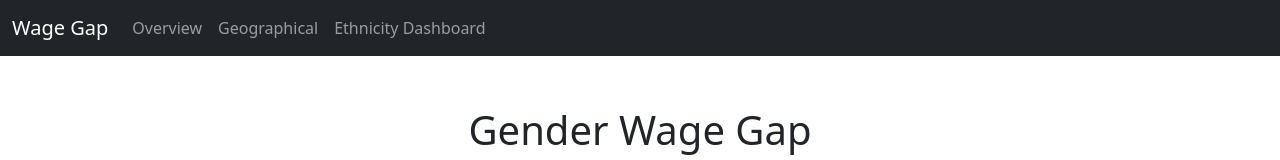
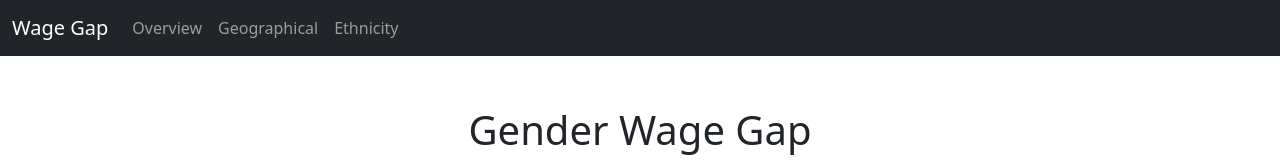
Before and after one commit to breadinquisitors/breadinquisitors.github.io, a plain HTML site: page index.html in a window 1280 px wide. Shown: the top 160 px of the page. Drawn offline with nearby package versions, Linux system fonts and the light colour scheme.

Commit message:
Update index.html
changed "Ethnicity Dashboard" to "Ethnicity"

```diff
--- a/index.html
+++ b/index.html
@@ -26,7 +26,7 @@
                 <div class="navbar-nav">
                     <a class="nav-link" aria-current="page" href="#overview">Overview</a>
                     <a class="nav-link" href="#geographical">Geographical</a>
-                    <a class="nav-link" href="#dashboard">Ethnicity Dashboard</a>
+                    <a class="nav-link" href="#dashboard">Ethnicity</a>
                 </div>
             </div>
         </div>
```
